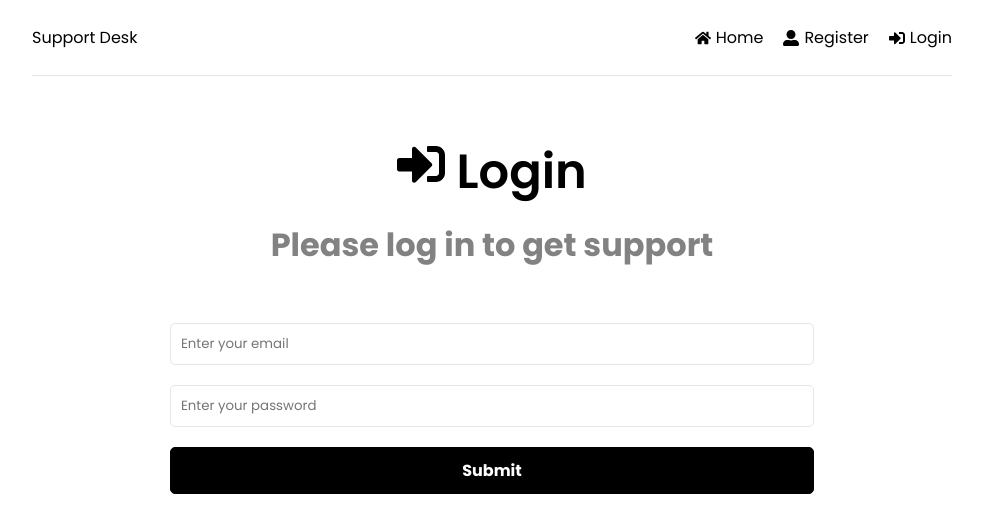
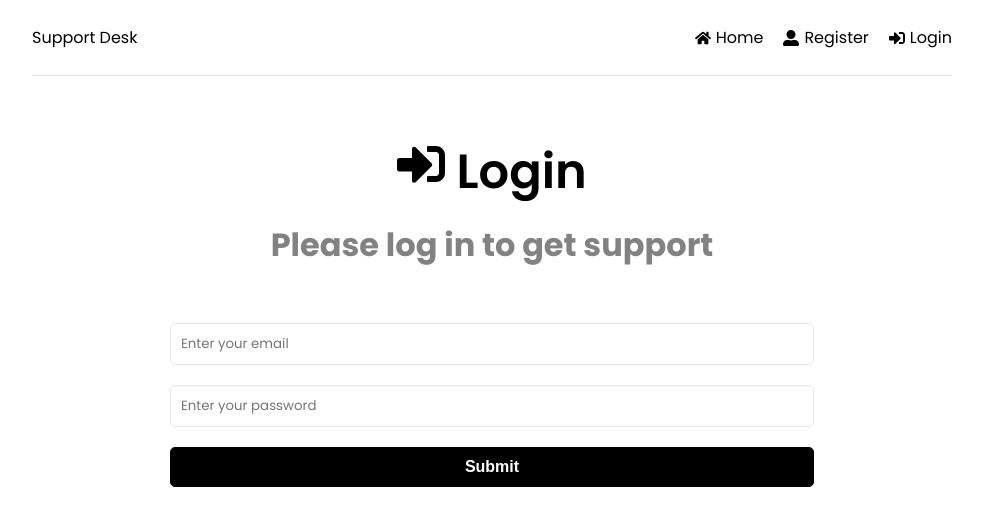
Before and after one commit to apicgg/support-desk-vite, a React (Vite) app in the folder frontend/: page /login in a window 1280 px wide. Shown: the top 532 px of the page, without its empty margins (148-1131 px from the left). Built offline with nearby package versions, Linux system fonts and the light colour scheme.

Commit message:
Fix the login button jsx

```diff
--- a/frontend/src/pages/Login.jsx
+++ b/frontend/src/pages/Login.jsx
@@ -36,7 +36,7 @@
           </div>
           <div className='form-group'>
             <input
-              type='email'
+              type='password'
               name='password'
               id='password'
               placeholder='Enter your password'
@@ -45,7 +45,9 @@
             />
           </div>
 
-          <div className='btn btn-block'>Submit</div>
+          <div className='form-group'>
+            <button className='btn btn-block'>Submit</button>
+          </div>
         </form>
       </section>
     </>
```
